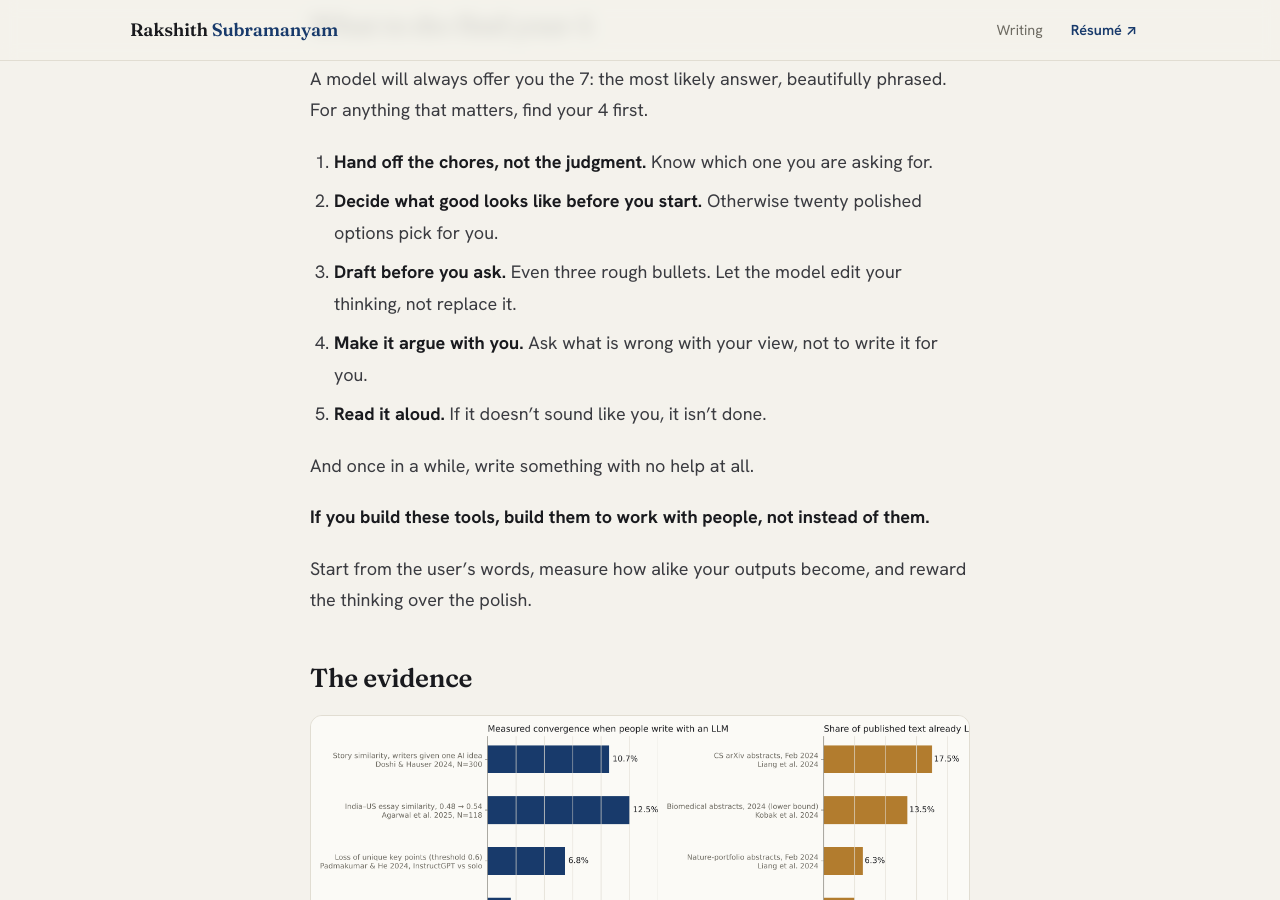
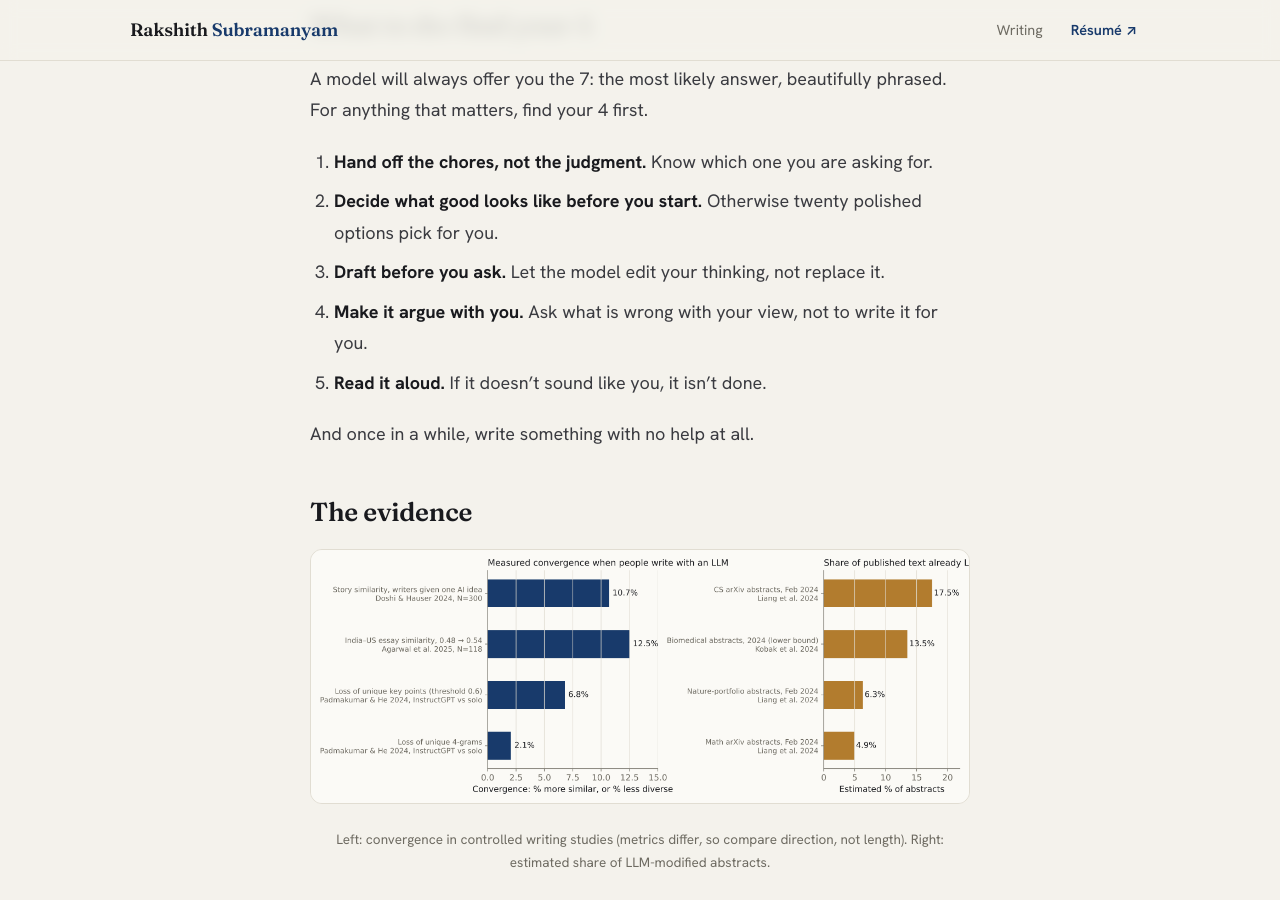
Before and after one commit to Rakshith-2905/portfolio, a Jekyll site: the page built from drafts/2fc3307e2f/index.md, in a window 1280 px wide and 900 px high, scrolled down 1372 px. Built offline with Jekyll 4.4.1, drawn with Linux system fonts in a browser that asks for light colours; some of the changed text lies outside the part shown.

Commit message:
Draft op-ed: tidy rules, move builder note, rename ending
Co-Authored-By: Claude Opus 5.5 <noreply@anthropic.com>

```diff
--- a/drafts/2fc3307e2f/index.md
+++ b/drafts/2fc3307e2f/index.md
@@ -35,15 +35,11 @@ A model will always offer you the 7: the most likely answer, beautifully phrased
 
 1. **Hand off the chores, not the judgment.** Know which one you are asking for.
 2. **Decide what good looks like before you start.** Otherwise twenty polished options pick for you.
-3. **Draft before you ask.** Even three rough bullets. Let the model edit your thinking, not replace it.
+3. **Draft before you ask.** Let the model edit your thinking, not replace it.
 4. **Make it argue with you.** Ask what is wrong with your view, not to write it for you.
 5. **Read it aloud.** If it doesn't sound like you, it isn't done.
 
 And once in a while, write something with no help at all.
-
-**If you build these tools, build them to work with people, not instead of them.**
-
-Start from the user's words, measure how alike your outputs become, and reward the thinking over the polish.
 
 ## The evidence
 
@@ -124,9 +120,11 @@ Today it is a plain pipe, the same almost everywhere. Nobody banned the gargoyle
 
 Writing is losing its friction now. The struggle over a sentence was never just a cost. It was where the voice came from.
 
-## Why pick 7 when you can pick 4?
+## Keep the gargoyles
 
 This is not an argument against LLMs. I use them every day, and I build AI tutors for a living. English is not my first language, and they help me say what I mean with a fluency I did not always have. The standard drainpipe has real virtues too. The failure was letting the default become the only option.
+
+For those of us who build these tools, that is the job: build them to work with people, not instead of them. Start from the user's words, measure how alike outputs become, and reward the thinking over the polish.
 
 Seven is not a bad answer. It is everyone's answer, made more so. A world of 7s is not wrong in any single case. It is just a world where nobody picks 4, and the scarecrow joke is the only joke. Progress has always come from the less likely choice: the improbable sentence, the minority view, the person who framed the problem differently. Used carelessly, these tools hand us more 7s. Used deliberately, they give everyone the fluency to say something only they would say.
 
```
